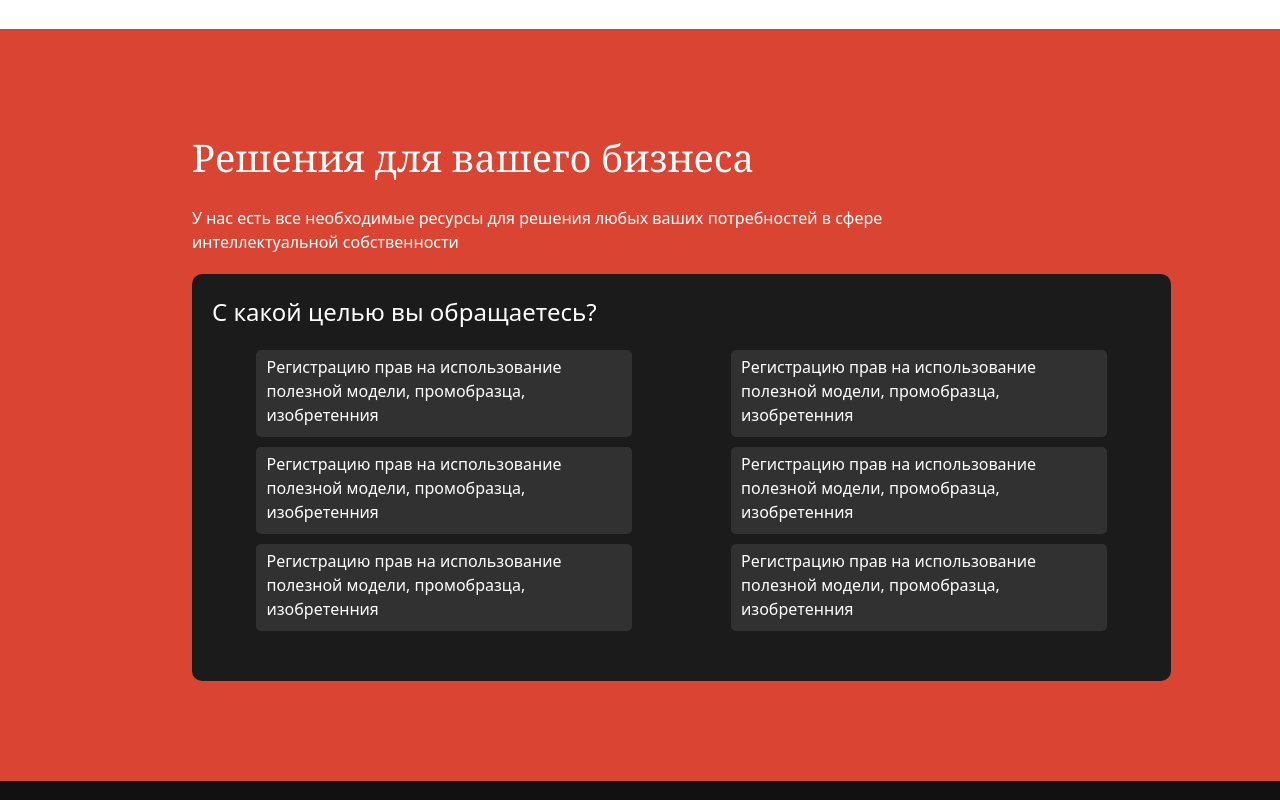
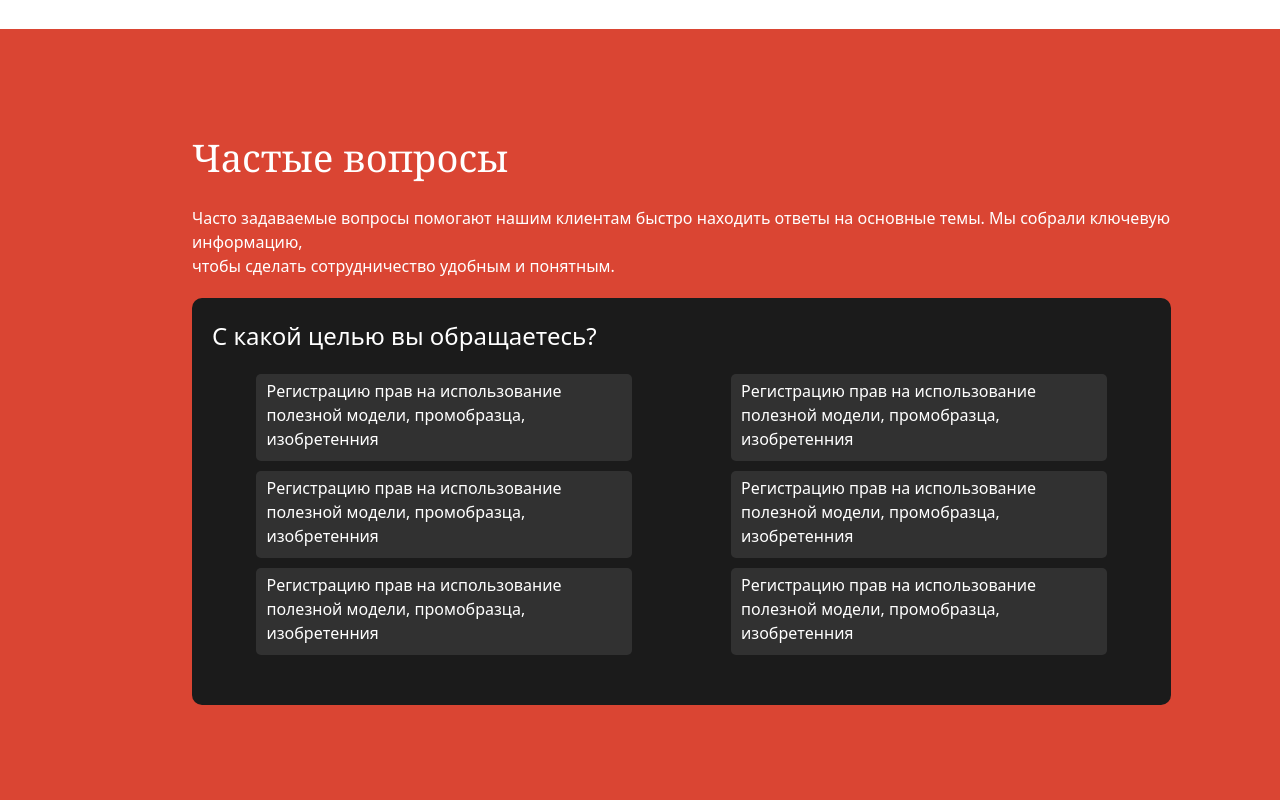
Before and after one commit to Narzul1oevN/LearnIT, a React (Vite) app: page / in a window 1280 px wide. Shown: the part 4060-4860 px from the top of the page. Built offline with nearby package versions, Linux system fonts and the light colour scheme; grey boxes are pictures that could not be loaded.

Commit message:
nextChanges

```diff
--- a/src/App.jsx
+++ b/src/App.jsx
@@ -393,11 +393,10 @@ const App = () => {
       <div className="w-[100%] h-[auto] pt-[100px] pb-[100px] flex sm:justify-center md:justify-center lg:justify-center xl:justify-end 2xl:justify-end items-center bg-[#DA4533]">
         <div className="w-[85%] flex flex-col gap-[20px] justify-center items-start">
           <h1 className=" text-[38px] text-white font-serif">
-            Решения для вашего бизнеса
+            Частые вопросы
           </h1>
           <p className="text-[16px] text-[#ffffff]">
-            У нас есть все необходимые ресурсы для решения любых ваших
-            потребностей в сфере <br /> интеллектуальной собственности
+          Часто задаваемые вопросы помогают нашим клиентам быстро находить ответы на основные темы. Мы собрали ключевую информацию, <br /> чтобы сделать сотрудничество удобным и понятным.
           </p>
           <div className="w-[90%] h-[auto] bg-[#1B1B1B] p-[20px] pb-[50px] rounded-[10px] flex flex-col gap-[20px]">
             <h1 className="text-white text-[24px]">
@@ -587,7 +586,10 @@ const App = () => {
             Записаться на бесплатный урок
           </button>
         </div>
-        <img src={image4} alt="" />
+            <div className="flex flex-col justify-center items-center text-white sm:text-[30px] md:text-[32px] lg:text-[34px] xl:text-[38px] 2xl:text-[40px] font-[700]">
+            <img className="sm:w-[300px] md:w-[350px] lg:w-[400px] xl:w-[450px] 2xl:w-[500px]" src={logoLearnIT} alt="" />
+            <p>Learn IT Academy</p>
+            </div>
       </div>
 
       {/* footer */}
```
